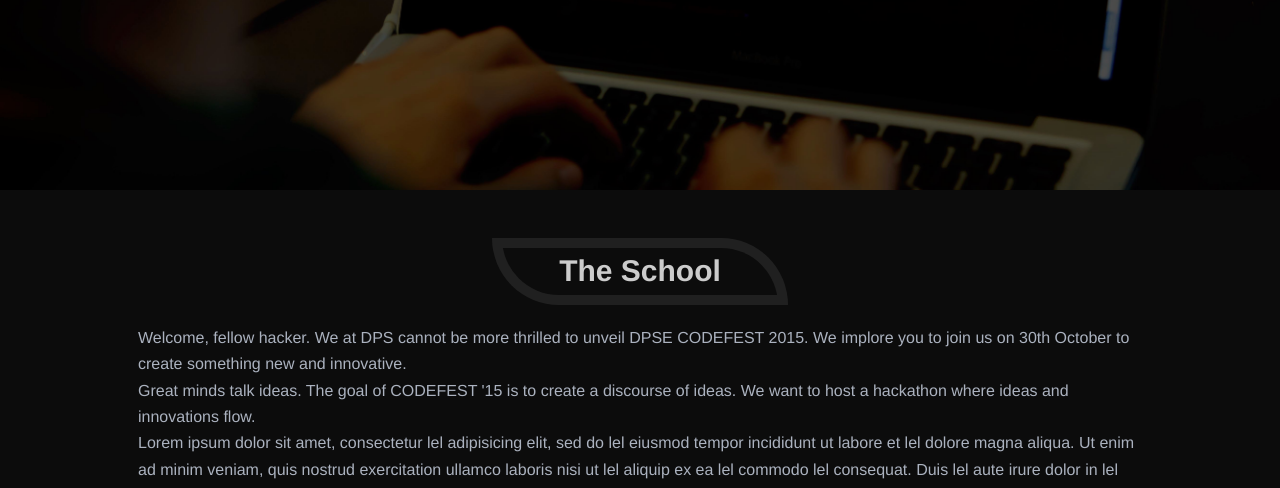
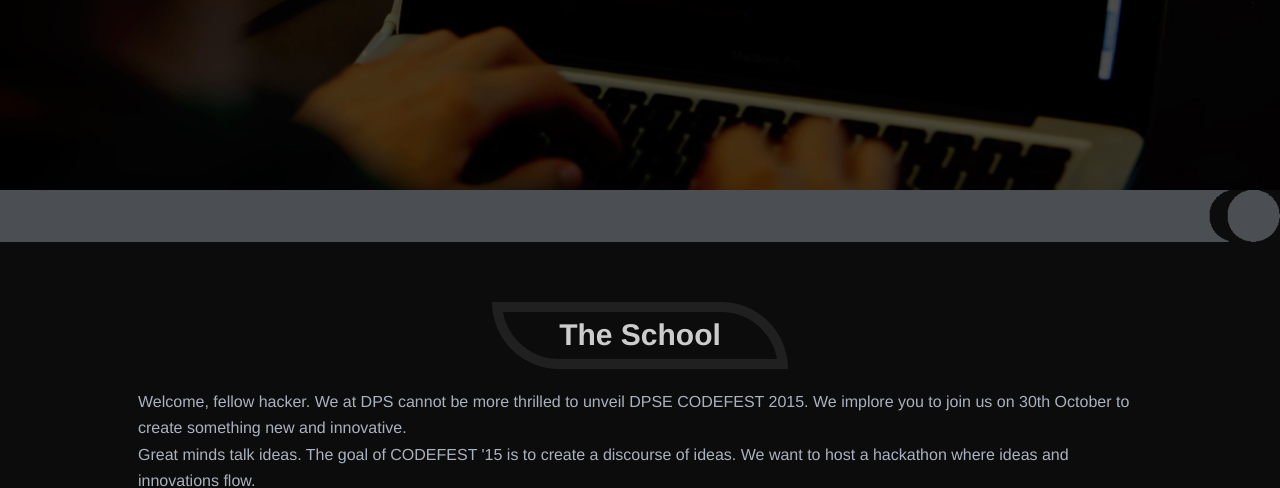
Before and after one commit to thel3l/hackathon-dpse, a PHP site: page / in a window 1280 px wide. Shown: the part 558-1046 px from the top of the page. Run offline with PHP 8.4, Linux system fonts and the light colour scheme; some libraries are stand-ins or nearby versions.

Commit message:
Made sample separator. Created graphics folder

```diff
--- a/css/style1.css
+++ b/css/style1.css
@@ -58,6 +58,12 @@ body {
 
 .separator {
   /*We gotta design a separator*/
+  background-image: url("../images/graphics/separator.png");
+  background-repeat: no-repeat;
+  background-size: contain;
+  opacity: 0.4;
+  padding-top: 2em;
+  padding-bottom: 2em;
 }
 
 .nav {
--- a/index.htm
+++ b/index.htm
@@ -47,6 +47,8 @@
 
     </section>
 
+    <div class="separator"></div>
+
     <!-- The second section of the page -->
     <section id="sect2">
 
```
Also changed, not shown: images/graphics/Separator.png (added), 1 other file.
